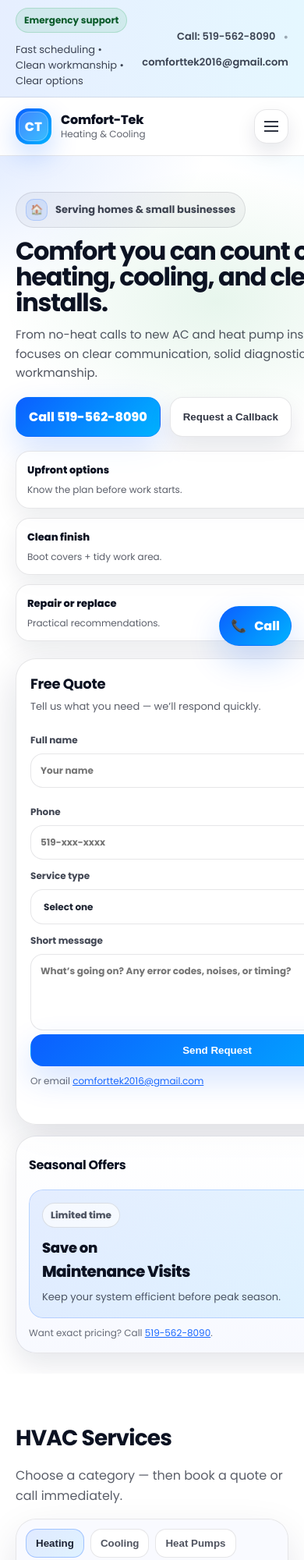
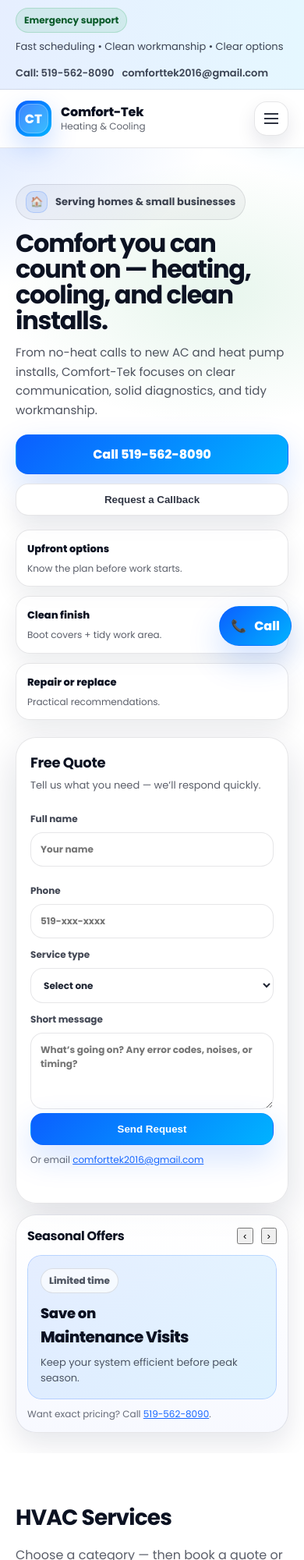
Before and after one commit to balmafalni/Comfort-Tek-Heating-Cooling, a plain HTML site: page index.html in a window 390 px wide. Shown: the top 2000 px of the page at 78% size. Drawn offline with Linux system fonts and the light colour scheme.

Commit message:
Add files via upload

```diff
--- a/app.js
+++ b/app.js
@@ -51,30 +51,52 @@
     btn.addEventListener("click", () => setActiveTab(btn));
   });
 
-  // Promo carousel (simple)
+// Promo carousel (robust: full-width on mobile, peek on desktop)
 const track = document.getElementById("promoTrack");
 const viewport = document.getElementById("promoViewport");
 const prev = document.getElementById("promoPrev");
 const next = document.getElementById("promoNext");
 let index = 0;
 
+const getSlideWidth = () => {
+  if (!track || !viewport) return 0;
+  const cards = Array.from(track.children);
+  if (!cards.length) return 0;
+
+  // On mobile we set flex-basis: 100% so viewport width is the correct step.
+  if (window.matchMedia("(max-width: 980px)").matches) {
+    return viewport.getBoundingClientRect().width;
+  }
+
+  // Desktop uses card width + gap
+  const cardW = cards[0].getBoundingClientRect().width;
+  const style = getComputedStyle(track);
+  const gap = parseFloat(style.columnGap || style.gap || "12") || 12;
+  return cardW + gap;
+};
+
+const applySlide = () => {
+  if (!track) return;
+  const step = getSlideWidth();
+  track.style.transform = `translateX(${-step * index}px)`;
+};
+
 const slide = (dir) => {
-    if (!track || !viewport) return;
+  if (!track) return;
   const cards = Array.from(track.children);
   if (!cards.length) return;
 
   index = (index + dir + cards.length) % cards.length;
-
-    // Each card ~86% width; translate by index * (card width + gap)
-    const card = cards[0];
-    const cardW = card.getBoundingClientRect().width;
-    const gap = 12;
-    const x = (cardW + gap) * index;
-    track.style.transform = `translateX(${-x}px)`;
+  applySlide();
 };
 
 prev?.addEventListener("click", () => slide(-1));
 next?.addEventListener("click", () => slide(1));
+
+window.addEventListener("resize", () => {
+  // keep the same index but re-calc width
+  applySlide();
+});
 
   // Modal (callback)
   const modal = document.getElementById("callbackModal");
--- a/styles.css
+++ b/styles.css
@@ -292,6 +292,7 @@
   background: linear-gradient(180deg, rgba(255,255,255,.85), rgba(246,248,255,.85));
   box-shadow: 0 14px 34px rgba(14,24,55,.10);
 }
+
 .promo__head{
   display:flex; align-items:center; justify-content:space-between; gap: 12px;
   margin-bottom: 12px;
@@ -299,33 +300,39 @@
 .promo__head h3{ margin:0; font-size: 16px; letter-spacing: -0.02em; }
 .promo__controls{ display:flex; gap: 10px; }
 
-.iconBtn{
-  width: 40px; height: 40px;
-  border-radius: 14px;
-  border: 1px solid var(--line);
-  background: #fff;
-  box-shadow: 0 10px 22px rgba(14,24,55,.08);
-  cursor:pointer;
-  font-weight: 900;
-  color: rgba(12,18,34,.75);
+.promo__viewport{
+  overflow:hidden;
+  border-radius: 18px;
+  width: 100%;
 }
-.iconBtn:active{ transform: translateY(1px); }
-.iconBtn--close{ width: 42px; height: 42px; }
 
-.promo__viewport{ overflow:hidden; border-radius: 18px; }
 .promo__track{
   display:flex;
   gap: 12px;
   transform: translateX(0);
   transition: transform .25s ease;
+  will-change: transform;
 }
+
+/* Desktop/tablet: keep the “peek” style */
 .promoCard{
-  min-width: 86%;
+  flex: 0 0 86%;
   padding: 16px;
   border-radius: 18px;
   border: 1px solid rgba(11,95,255,.20);
   background: linear-gradient(135deg, rgba(11,95,255,.10), rgba(0,179,255,.10));
 }
+
+/* On phone: each offer becomes FULL WIDTH */
+@media (max-width: 980px){
+  .promo{ padding: 14px; }
+  .promo__track{ gap: 0; }
+  .promoCard{
+    flex: 0 0 100%;
+    border-radius: 18px;
+  }
+}
+
 .promoCard--alt{
   border-color: rgba(22,163,74,.20);
   background: linear-gradient(135deg, rgba(22,163,74,.10), rgba(11,95,255,.08));
@@ -702,3 +709,40 @@
   .nav__menu a:hover{ background: rgba(246,248,255,.9); }
   .form__row{ grid-template-columns: 1fr; }
 }
+
+/* --- Mobile overflow + ribbon/header fixes --- */
+body { overflow-x: hidden; }
+* { min-width: 0; } /* prevents flex children from forcing overflow */
+
+.ribbon__right,
+.ribbon__left{
+  flex-wrap: wrap;
+  gap: 8px 10px;
+}
+
+.ribbon__link{
+  overflow-wrap: anywhere;
+  word-break: break-word;
+}
+
+/* Make the top ribbon stack neatly on phones */
+@media (max-width: 560px){
+  .ribbon__inner{
+    flex-direction: column;
+    align-items: flex-start;
+  }
+  .ribbon__right{
+    justify-content: flex-start;
+  }
+  .dot{ display:none; }
+}
+
+/* Keep hero headline readable & prevent weird clipping on very small devices */
+.hero h1{
+  overflow-wrap: anywhere;
+}
+
+/* Ensure CTA buttons don’t overflow */
+.hero__cta .btn{
+  flex: 1 1 auto;
+}
```
Lines whose indentation alone changed are shown as unchanged.
